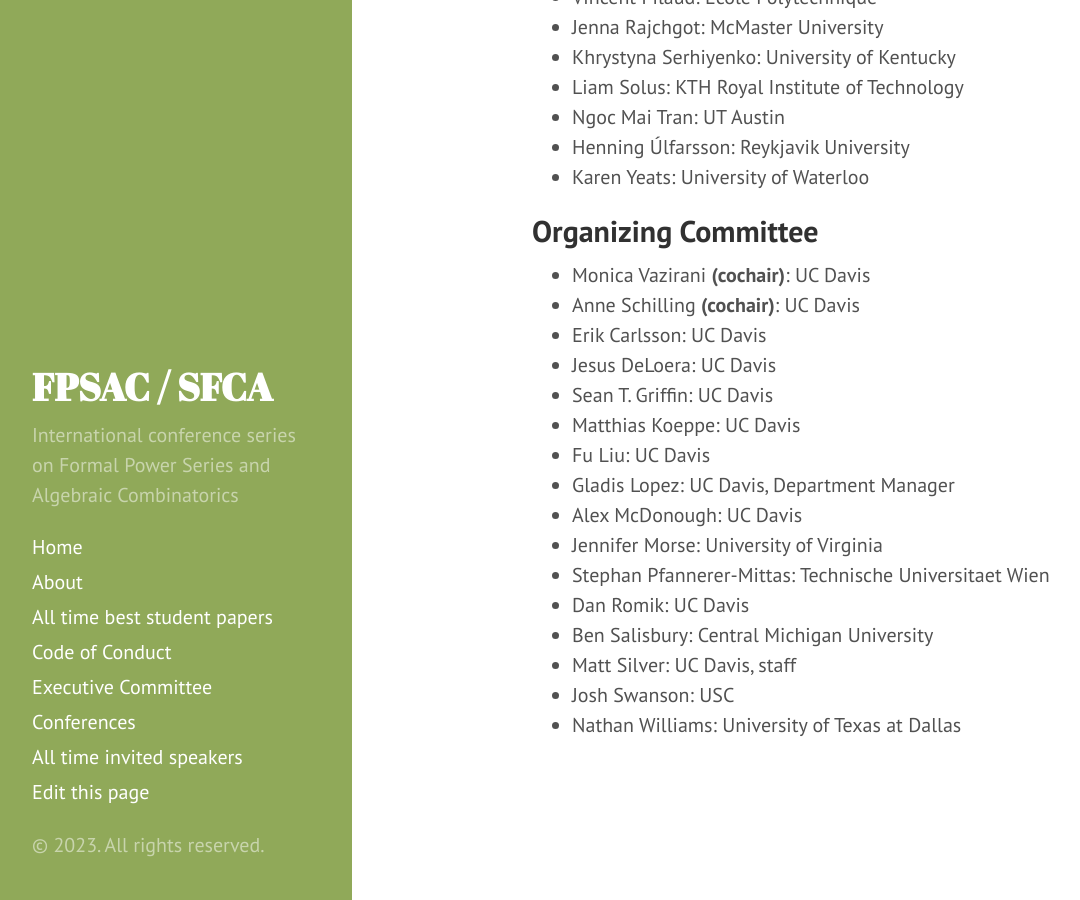
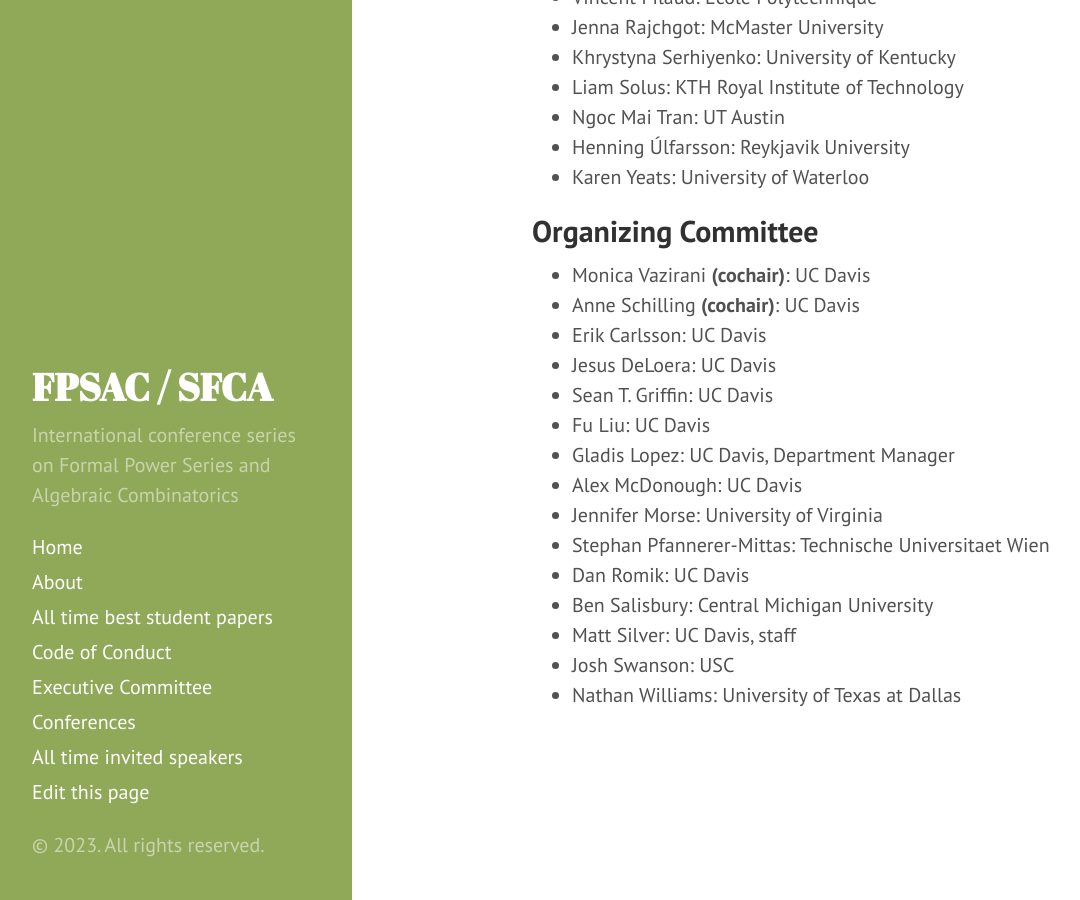
Before and after one commit to FPSAC/FPSAC.github.io, a Jekyll site: the page built from _confs/fpsac-2023.md, in a window 1280 px wide and 900 px high, scrolled down 1885 px. Shown: the whole window, without its empty margins (8-1088 px from the left). Built offline with Jekyll 4.4.1, drawn with Linux system fonts in a browser that asks for light colours.

Commit message:
Update fpsac-2023.md

```diff
--- a/_confs/fpsac-2023.md
+++ b/_confs/fpsac-2023.md
@@ -114,8 +114,6 @@ organizing_committee:
   affiliation: UC Davis
 - name: Sean T. Griffin
   affiliation: UC Davis
-- name: Matthias Koeppe
-  affiliation: UC Davis
 - name: Fu Liu
   affiliation: UC Davis
 - name: Gladis Lopez
```
